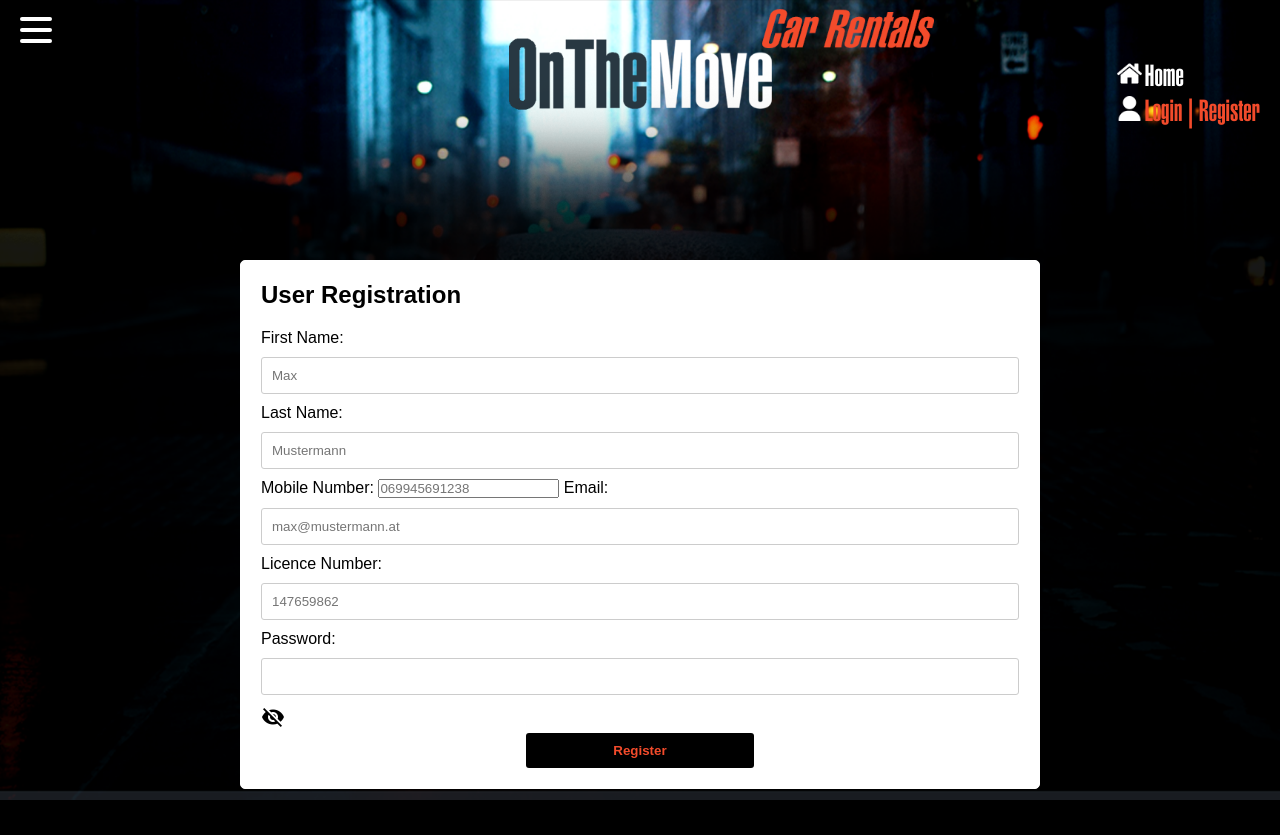
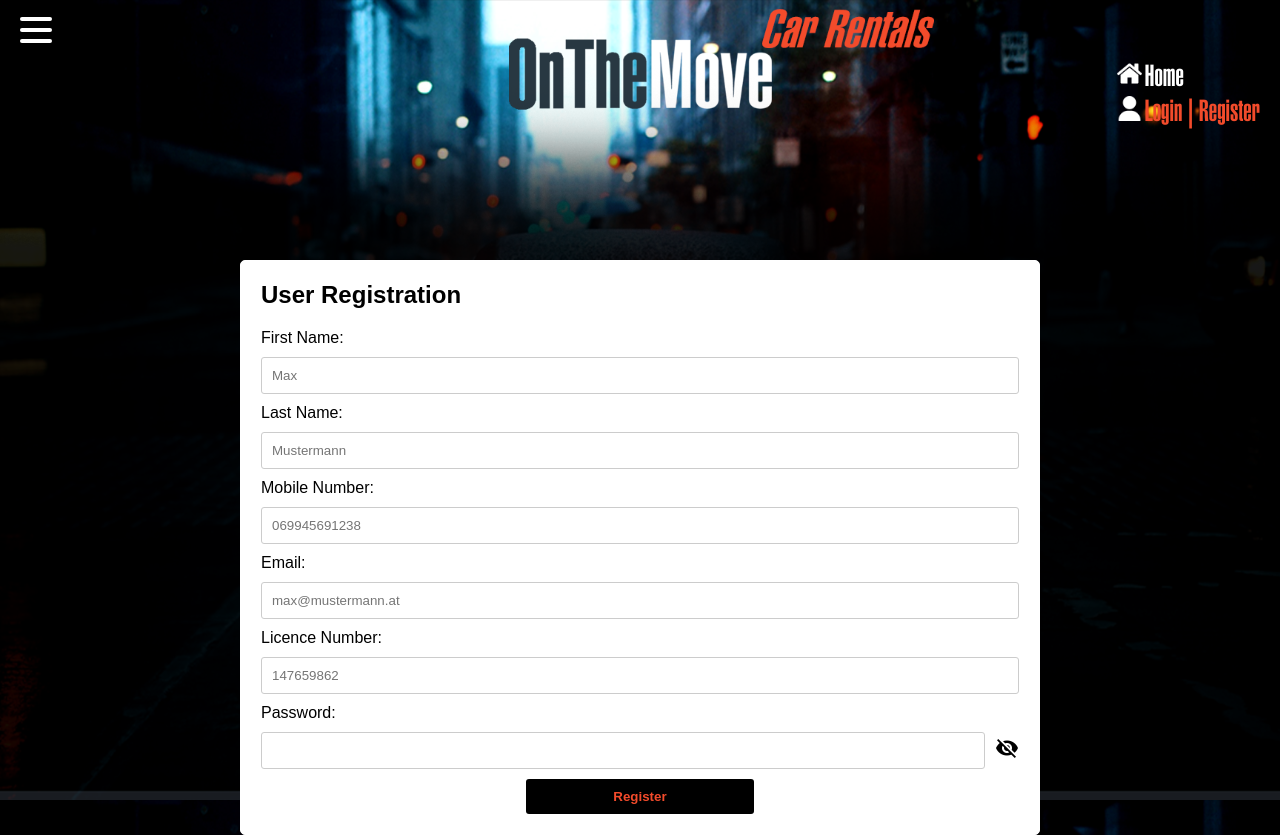
Before and after one commit to JasmineYil/se-frontend-service, a plain HTML site: page frontend/registration.html in a window 1280 px wide. Before the commit the page ends 800 px from the top, so only its background shows below. Drawn offline with Linux system fonts and the light colour scheme.

Commit message:
updated styles

```diff
--- a/frontend/css/registration.css
+++ b/frontend/css/registration.css
@@ -12,7 +12,7 @@ form {
     border-radius: 5px;
     background-color: #ffffff;
 }
-input[type="text"], input[type="email"], input[type="password"] {
+input[type="text"], input[type="email"], input[type="tel"], input[type="password"] {
     width: 100%;
     padding: 10px;
     margin: 10px 0;
@@ -20,6 +20,11 @@ input[type="text"], input[type="email"], input[type="password"] {
     border-radius: 3px;
     box-sizing: border-box;
 }
+
+#eyeOpen{
+    margin-left: 10px;
+}
+
 input[type="submit"] {
     width: 30%;
     padding: 10px;
@@ -53,3 +58,24 @@ h2{
 .link:hover{
     color: #f34b2b;
 }
+
+.password-container {
+    display: flex;
+    align-items: center;
+}
+
+input[type="password"] {
+    margin-right: 10px;
+    flex-grow: 1;
+}
+
+button {
+    background: none;
+    border: none;
+    cursor: pointer;
+    font-size: 24px; /* Stellen Sie die Größe entsprechend ein */
+}
+
+button:focus {
+    outline: none;
+}
```
Also changed, not shown: frontend/css/contact.css (+8 -9 lines).
